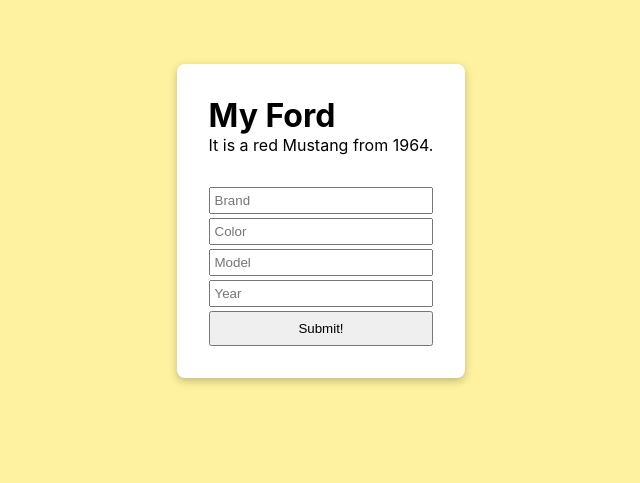
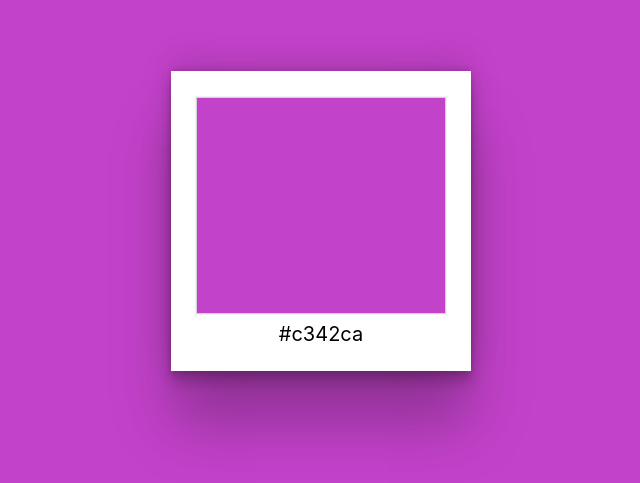
Before and after one commit to manikant-codes/react-course-files-batch-2, a React (Create React App) app: page / in a window 1280 px wide. Shown: the part 179-662 px from the top of the page, without its empty margins (319-959 px from the left). Built offline with nearby package versions, Linux system fonts and the light colour scheme.

Commit message:
random color generator

```diff
--- a/src/App.js
+++ b/src/App.js
@@ -1,5 +1,5 @@
-import UseStateExample1 from "./components/examples/useStateExamples/UseStateExample1";
-import UseStateExample2 from "./components/examples/useStateExamples/UseStateExample2";
+import UseStateExample4 from "./components/examples/useStateExamples/UseStateExample4";
+
 function App() {
   return (
     // <BrowserRouter>
@@ -14,7 +14,7 @@
     //   </Routes>
     // </BrowserRouter>
 
-    <UseStateExample2 />
+    <UseStateExample4 />
   );
 }
 
--- a/src/components/examples/useStateExamples/UseStateExample2.jsx
+++ b/src/components/examples/useStateExamples/UseStateExample2.jsx
@@ -8,68 +8,12 @@
     color: "red",
   });
 
-  const [formValues, setFormValues] = useState({
-    brand: "Ford",
-    model: "Mustang",
-    year: "1964",
-    color: "red",
-  });
-
-  function handleChange(e) {
-    setFormValues({ ...formValues, [e.target.name]: e.target.value });
-  }
-
-  function handleSubmit() {
-    setCar({ ...car, ...formValues });
-  }
-
-  console.log("car", car);
-
   return (
-    <div className="containerOuter">
-      <div className="containerInner">
-        <div style={{ marginBottom: "32px" }}>
-          <h1>My {car.brand}</h1>
-          <p>
-            It is a {car.color} {car.model} from {car.year}.
-          </p>
-        </div>
-        <div style={{ display: "flex", flexDirection: "column", gap: "4px" }}>
-          <input
-            type="text"
-            placeholder="Brand"
-            name="brand"
-            onChange={function (e) {
-              handleChange(e);
-            }}
-          />
-          <input
-            type="text"
-            placeholder="Color"
-            name="color"
-            onChange={function (e) {
-              handleChange(e);
-            }}
-          />
-          <input
-            type="text"
-            placeholder="Model"
-            name="model"
-            onChange={function (e) {
-              handleChange(e);
-            }}
-          />
-          <input
-            type="text"
-            placeholder="Year"
-            name="year"
-            onChange={function (e) {
-              handleChange(e);
-            }}
-          />
-          <button onClick={handleSubmit}>Submit!</button>
-        </div>
-      </div>
+    <div>
+      <h1>My {car.brand}</h1>
+      <p>
+        It is a {car.color} {car.model} from {car.year}.
+      </p>
     </div>
   );
 }
--- /dev/null
+++ b/src/components/examples/useStateExamples/UseStateExample4.jsx
@@ -0,0 +1,60 @@
+import React from "react";
+import { useState } from "react";
+
+function UseStateExample4() {
+  const initialColor = generateRandomColor();
+  const [color, setColor] = useState(initialColor);
+
+  function generateRandomColor() {
+    return (
+      "#" + ((Math.random() * 0xffffff) << 0).toString(16).padStart(6, "0")
+    );
+  }
+
+  function handleColorChange() {
+    setColor(generateRandomColor());
+  }
+
+  return (
+    <div
+      style={{
+        width: "100vw",
+        height: "100vh",
+        backgroundColor: color,
+        display: "flex",
+        alignItems: "center",
+        justifyContent: "center",
+      }}
+    >
+      <div
+        style={{
+          backgroundColor: "white",
+          width: "300px",
+          height: "300px",
+          display: "flex",
+          flexDirection: "column",
+          alignItems: "center",
+          justifyContent: "center",
+          gap: "8px",
+          cursor: "pointer",
+          boxShadow:
+            "rgba(0, 0, 0, 0.25) 0px 54px 55px, rgba(0, 0, 0, 0.12) 0px -12px 30px, rgba(0, 0, 0, 0.12) 0px 4px 6px, rgba(0, 0, 0, 0.17) 0px 12px 13px, rgba(0, 0, 0, 0.09) 0px -3px 5px",
+        }}
+        onClick={handleColorChange}
+      >
+        <div
+          style={{
+            width: "250px",
+            height: "217px",
+            backgroundColor: color,
+            boxShadow:
+              "rgba(0, 0, 0, 0.05) 0px 0px 0px 1px, rgb(209, 213, 219) 0px 0px 0px 1px inset",
+          }}
+        />
+        <p style={{ fontSize: "1.25rem" }}>{color}</p>
+      </div>
+    </div>
+  );
+}
+
+export default UseStateExample4;
```
Also changed, not shown: src/components/examples/useStateExamples/UseStateExample3.jsx (+62 -5 lines).
